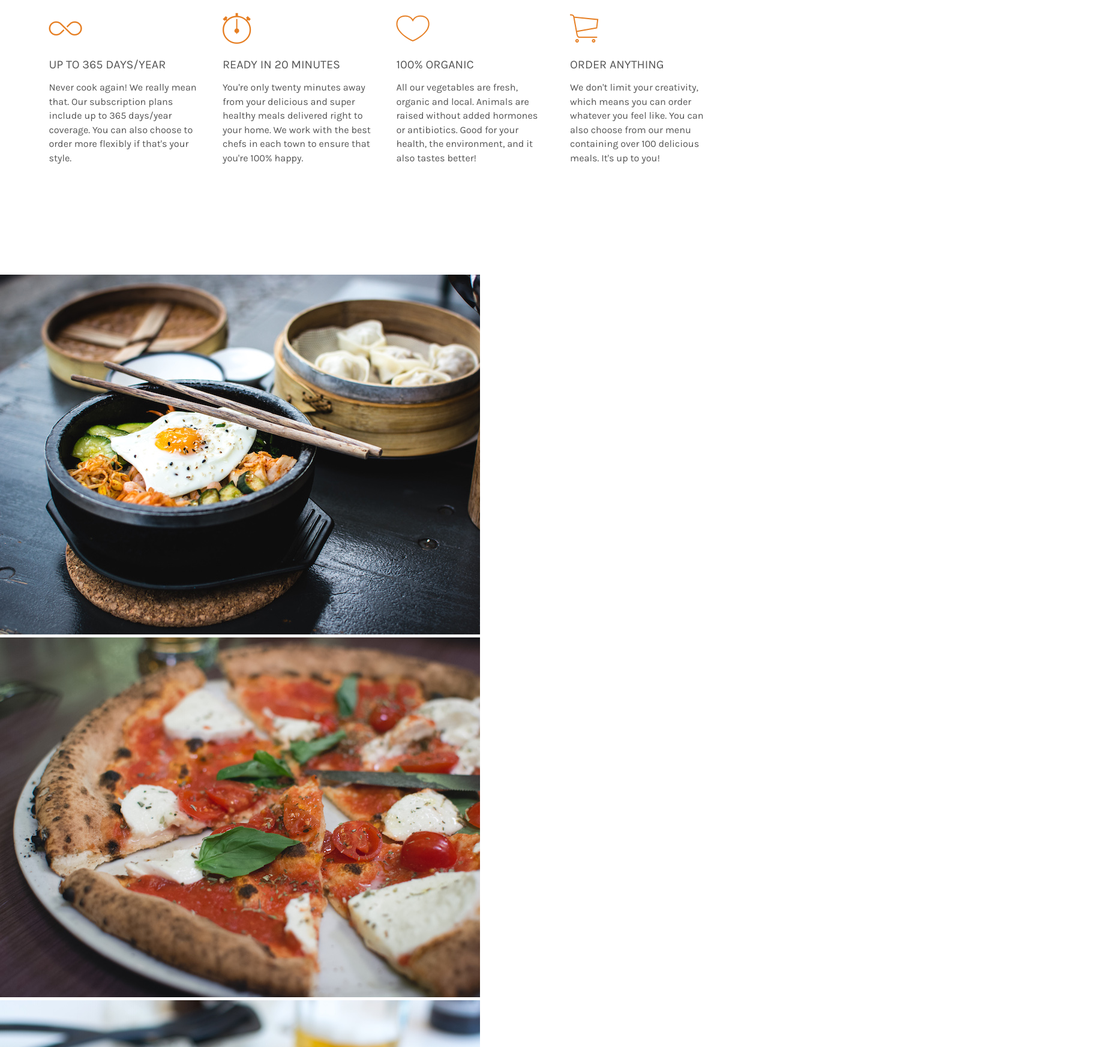
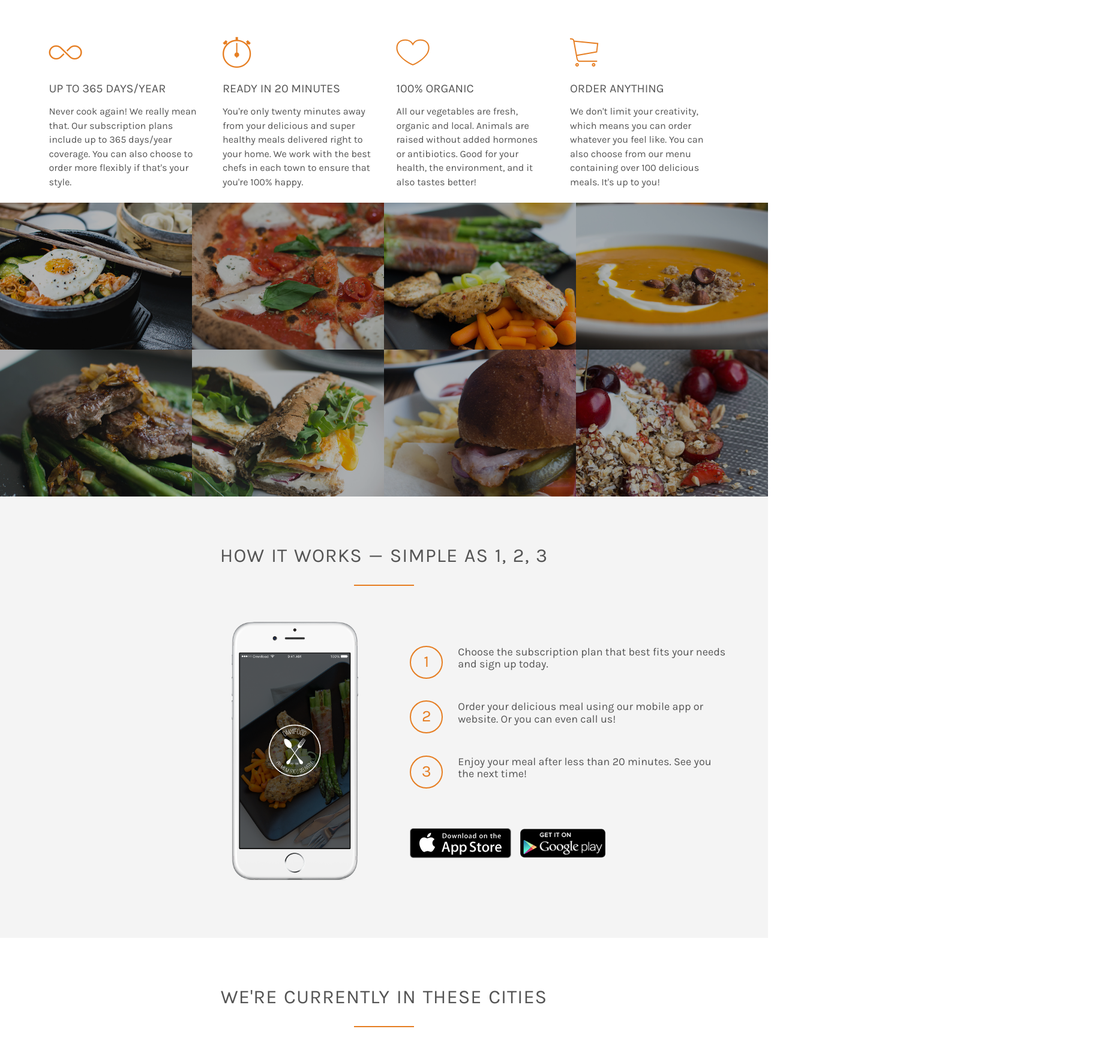
Before and after one commit to ValentinGrigoras/Omnifood, a plain HTML site: page index.html in a window 1280 px wide. Shown: the part 1040-2786 px from the top of the page at 60% size, 1850 px wide, since content can reach past the window. Drawn offline with Linux system fonts and the light colour scheme; files whose address does not match are found by name.

Commit message:
cities section

```diff
--- a/index.html
+++ b/index.html
@@ -67,54 +67,153 @@
     </div>
   </div>
 
-</section>
   <section class="section-meals">
-  <ul class="meals-showcase">
+      <ul class="meals-showcase clearfix">
           <li>
-      <figure>
-        <img src="resources/img/1.jpg" alt="Korean bibimbap with egg and vegetables">
+              <figure class="meal-photo">
+                  <img src="resources/img/1.jpg" alt="Korean bibimbap with egg and vegetables">
               </figure>
           </li>
           <li>
-      <figure>
+              <figure class="meal-photo">
                   <img src="resources/img/2.jpg" alt="Simple italian pizza with cherry tomatoes">
               </figure>
           </li>
           <li>
-      <figure>
-        <img src="resources/img/3.jpg" alt="Chicken breast steak with vegetables ">
+              <figure class="meal-photo">
+                  <img src="resources/img/3.jpg" alt="Chicken breast steak with vegetables">
               </figure>
           </li>
           <li>
-      <figure>
+              <figure class="meal-photo">
                   <img src="resources/img/4.jpg" alt="Autumn pumpkin soup">
               </figure>
           </li>
-
       </ul>
-  <ul class="meals-showcase">
+      <ul class="meals-showcase clearfix">
           <li>
-      <figure>
+              <figure class="meal-photo">
                   <img src="resources/img/5.jpg" alt="Paleo beef steak with vegetables">
               </figure>
           </li>
           <li>
-      <figure>
+              <figure class="meal-photo">
                   <img src="resources/img/6.jpg" alt="Healthy baguette with egg and vegetables">
               </figure>
           </li>
           <li>
-      <figure>
+              <figure class="meal-photo">
                   <img src="resources/img/7.jpg" alt="Burger with cheddar and bacon">
               </figure>
           </li>
           <li>
-      <figure>
+              <figure class="meal-photo">
                   <img src="resources/img/8.jpg" alt="Granola with cherries and strawberries">
               </figure>
           </li>
+      </ul>
+  </section>
+<section class="section-steps">
+  <div class="row">
+    <h2>How it works &mdash; Simple as 1, 2, 3</h2>
+    <div class="row">
+      <div class="col span-1-of-2 steps-box">
+        <img src="resources/img/app-Iphone.png" alt="Omnifood app on iPhone" class="app-screen">
+      </div>
+      <div class="col span-1-of-2 steps-box">
+        <div class="works-step">
+          <div >1</div>
+          <p>Choose the subscription plan that best fits your needs and sign up today.</p>
+        </div>
+        <div class="works-step">
+          <div >2</div>
+          <p>Order your delicious meal using our mobile app or website. Or you can even call us!</p>
+        </div>
+        <div class="works-step">
+          <div >3</div>
+          <p>Enjoy your meal after less than 20 minutes. See you the next time!</p>
+        </div>
 
-  </ul>
+        <a href="#" class="btn-app"><img src="resources/img/download-app.svg" alt="App Store Button"></a>
+        <a href="#" class="btn-app"><img src="resources/img/download-app-android.png" alt="Play Store Button"></a>
+      </div>
+    </div>
+  </div>
+</section>
+<section class="section-cities">
+  <div class="row">
+    <h2>We're currently in these cities</h2>
+    </div>
+    <div class="row">
+      <div class="col span-1-of-4 box">
+        <img src="resources/img/lisbon-3.jpg" alt="Lisbon">
+        <h3>Lisbon</h3>
+        <div class="city-features">
+          <i class="ion-ios-person"></i>
+          1600+ happy eaters
+        </div>
+        <div class="city-features">
+          <i class="ion-ios-star"></i>
+          60+ top chefs
+        </div>
+        <div class="city-features">
+          <i class="ion-social-twitter"></i>
+          @omnifood_lx
+        </div>
+
+      </div>
+      <div class="col span-1-of-4 box">
+        <img src="resources/img/san-francisco.jpg" alt="San Francisco">
+        <h3>San Francisco</h3>
+        <div class="city-features">
+          <i class="ion-ios-person"></i>
+          3700+ happy eaters
+        </div>
+        <div class="city-features">
+          <i class="ion-ios-star"></i>
+          160+ top chefs
+        </div>
+        <div class="city-features">
+          <i class="ion-social-twitter"></i>
+          @omnifood_sf
+        </div>
+
+      </div>
+      <div class="col span-1-of-4 box">
+        <img src="resources/img/berlin.jpg" alt="Berlin">
+        <h3>Berlin</h3>
+        <div class="city-features">
+          <i class="ion-ios-person"></i>
+          2300+ happy eaters
+        </div>
+        <div class="city-features">
+          <i class="ion-ios-star"></i>
+          110+ top chefs
+        </div>
+        <div class="city-features">
+          <i class="ion-social-twitter"></i>
+          @omnifood_berlin
+        </div>
+
+      </div>
+      <div class="col span-1-of-4 box">
+        <img src="resources/img/london.jpg" alt="London">
+        <h3>London</h3>
+        <div class="city-features">
+          <i class="ion-ios-person"></i>
+          1200+ happy eaters
+        </div>
+        <div class="city-features">
+          <i class="ion-ios-star"></i>
+          50+ top chefs
+        </div>
+        <div class="city-features">
+          <i class="ion-social-twitter"></i>
+          @omnifood_london
+        </div>
+
+      </div>
+    </div>
 </section>
 </body>
 
--- a/resources/css/style.css
+++ b/resources/css/style.css
@@ -14,7 +14,14 @@ html{
   font-weight: 400;
   text-rendering: optimizeLegibility; /* viene sceltà la qualità del font rispetto alla velocità*/
 }
-
+.clearfix{zoom:1;} /*pulisce il float dopo ogni elemento*/
+.clearfix:after {
+    content: '.';
+    clear: both;
+    display: block;
+    height: 0;
+    visibility: hidden;
+}
 /*-------------------------------------------------------------------------*/
 /*REUSABLE COMPONENTS*/
 /*-------------------------------------------------------------------------*/
@@ -70,6 +77,7 @@ h2::after{
   line-height: 145%; /* usare una percentuale tra 120 e 145*/
   width: 70%; /*facendo cosi non sarà più centrato.Però posso distribuire il rimanente 30% in 15% margin left e 15% margin right*/
 margin-left: 15%;
+
 }
 .box p{
   font-size: 90%;
@@ -181,8 +189,17 @@ btn:visited{ }
   border-bottom:  2px solid  #e67e22;
 }
 /*-------------------------------------------------------------------------*/
+/*FEATURES*/
+/*-------------------------------------------------------------------------*/
+.section-features .long-copy{
+  margin-bottom: 40px;
+}
+/*-------------------------------------------------------------------------*/
 /*MEALS*/
 /*-------------------------------------------------------------------------*/
+.section-meals{
+  padding:0;
+}
 .meals-showcase{
   list-style: none;
   width: 100%; /* voglio che la larghezza sia tutta la pagina del browser*/
@@ -190,5 +207,66 @@ btn:visited{ }
 .meals-showcase li{
   display: block;
   float: left;
-  width:
+  width: 25%; /* divido la pagina in 4 parti*/
 }
+.meal-photo{
+  width: 100%; /* ha la stessa larghezza del parent, ovvero del meals-showcase*/
+  margin: 0;
+  overflow: hidden; /* in modo che il  contenuto di meal-photo se viene esteso non superi la dimensione del contenuto padre, ovvero del meal-photo stesso*/
+  background-color: #000;/* il colore del contenitore è nero*/
+}
+.meal-photo img{
+  opacity: 0.7;
+  width: 100%;
+  height: auto;
+  transform: scale(1.5); /* in questo caso l'immagine diventerà 115 %*/
+  transition: transform 0.5s, opacity 0.5s;
+
+}
+.meal-photo img:hover{
+  transform: scale(1.03); /* in questo caso l'immagine diventerà 115 %*/
+  opacity: 1;
+}
+/*-------------------------------------------------------------------------*/
+/*HOW IT WORKS*/
+/*-------------------------------------------------------------------------*/
+.section-steps{
+  background-color: #f4f4f4;
+}
+.steps-box:first-child{
+  text-align: right; /*anche se non c'è del testo, questa proprità funziona per tutti gli elementi in-line, per l'esempio l'immagine*/
+  padding-right: 3%;/*utile per il layout fluido. Significa che tutte le proprietà sono definite in percentuale invece di pixels*/
+  margin-top: 30px;
+}
+.steps-box:last-child{
+padding-left: 3%;
+margin-top: 70px;
+}
+.app-screen{
+  width: 40%;
+  height: auto;
+}
+.works-step{
+  margin-bottom: 50px;
+}
+.works-step:last-of-type{ /* solo l'ultimo elemento di tipo div*/
+  margin-bottom: 80px;
+}
+.works-step div{
+color: #e67e22;
+border: 2px solid   #e67e22;
+display: inline-block;
+border-radius: 50%;
+height: 55px;
+width: 55px;
+text-align: center;
+padding: 9px;
+float: left;
+font-size: 150%;
+margin-right: 25px;
+}
+.btn-app img{
+height: 50px;
+width: auto;
+margin-right: 10px;
+}
```
Lines whose indentation alone changed are shown as unchanged.
